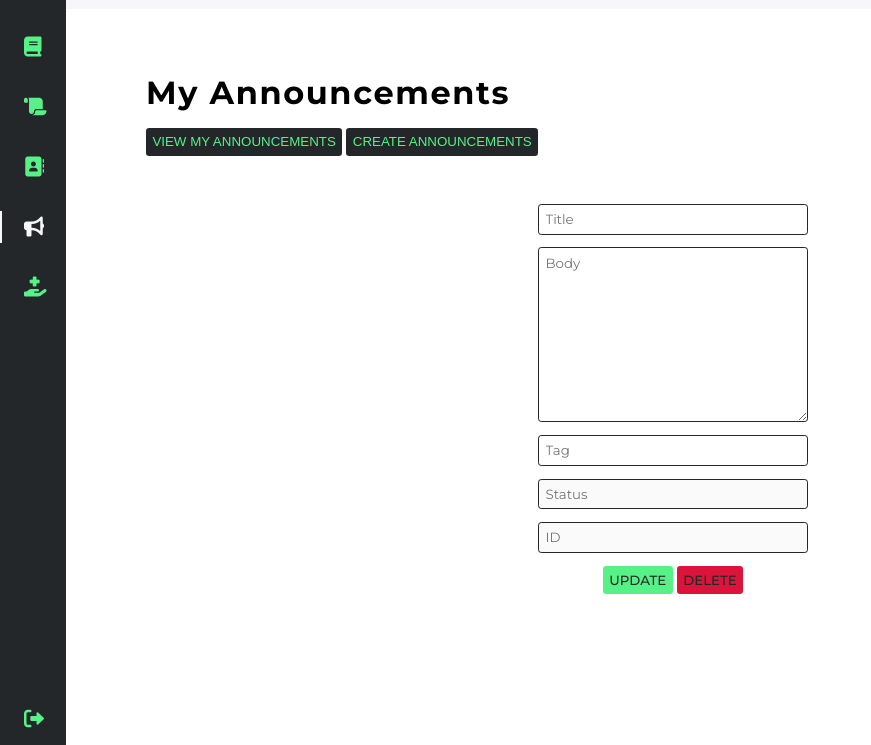
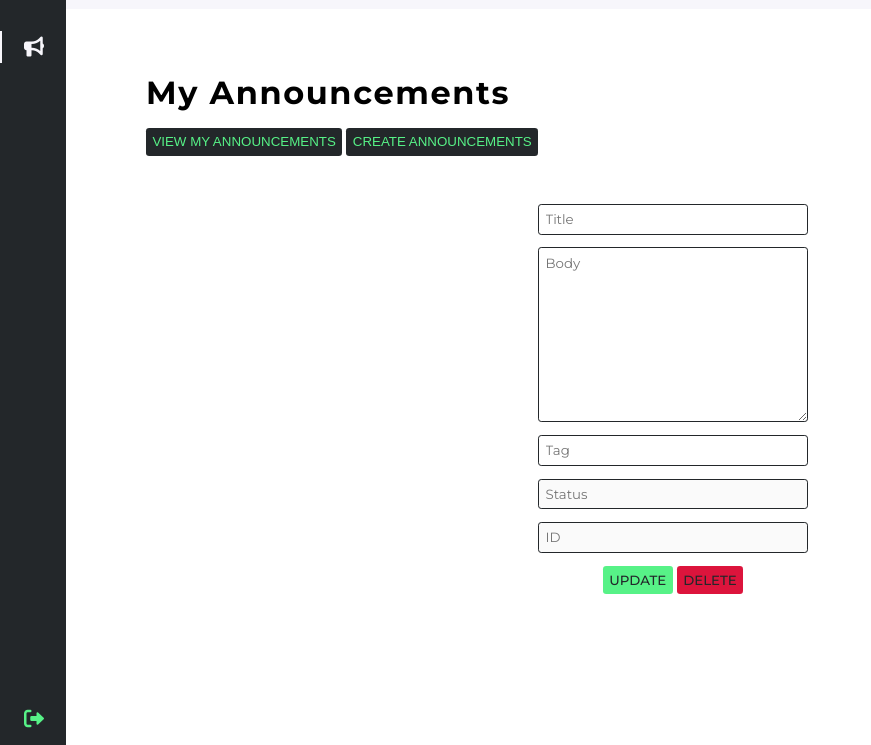
Before and after one commit to IRAKOZEAimeAubin/literate-octo-sniffle, a website: page public/myAnnouncements.html in a window 1280 px wide. Shown: the part 55-800 px from the top of the page, without its empty margins (0-871 px from the left). Drawn offline with nearby package versions, Linux system fonts and the light colour scheme.

Commit message:
commit #3

```diff
--- a/public/myAnnouncements.html
+++ b/public/myAnnouncements.html
@@ -24,25 +24,9 @@
                 </a>
 
                 <div class="nav_list">
-                    <a href="./approvedTestimonies.html" class="nav_link">
-                        <i class="fa-solid fa-book nav_icon"></i>
-                        <span class="nav_name">Testimonies</span>
-                    </a>
-                    <a href="./approvedAnnouncements.html" class="nav_link">
-                        <i class="fa-solid fa-scroll nav_icon"></i>
-                        <span class="nav_name">Announcements</span>
-                    </a>
-                    <a href="./myTestimonies.html" class="nav_link">
-                        <i class="fa-solid fa-address-book nav_icon"></i>
-                        <span class="nav_name">My Testimonies</span>
-                    </a>
                     <a href="./myAnnouncements.html" class="nav_link active">
                         <i class="fa-sharp fa-solid fa-bullhorn nav_icon"></i>
                         <span class="nav_name">My Announcements</span>
-                    </a>
-                    <a href="./donate.html" class="nav_link">
-                        <i class="fa-solid fa-hand-holding-medical nav_icon"></i>
-                        <span class="nav_name">Donation</span>
                     </a>
                 </div>
             </div>
--- a/public/style.css
+++ b/public/style.css
@@ -100,10 +100,6 @@ textarea {
 }
 
 body.landing-page {
-    /* background-image: url(./Kwibuka28_Horizontal_Grey_Eng-02.png);
-    background-repeat: no-repeat;
-    background-size: cover;
-    filter: blur(4px); */
     display: flex;
 }
 
```
Also changed, not shown: public/approvedAnnouncements.html (+0 -4 lines), public/approvedTestimonies.html (+0 -4 lines), public/donate.html (+1 -5 lines), public/login.html (+3 -1 lines), public/myTestimonies.html (+0 -4 lines), public/Kwibuka28_Horizontal_Grey_Eng-01.png (deleted), public/Kwibuka28_Horizontal_Grey_Eng-02.png (deleted).
